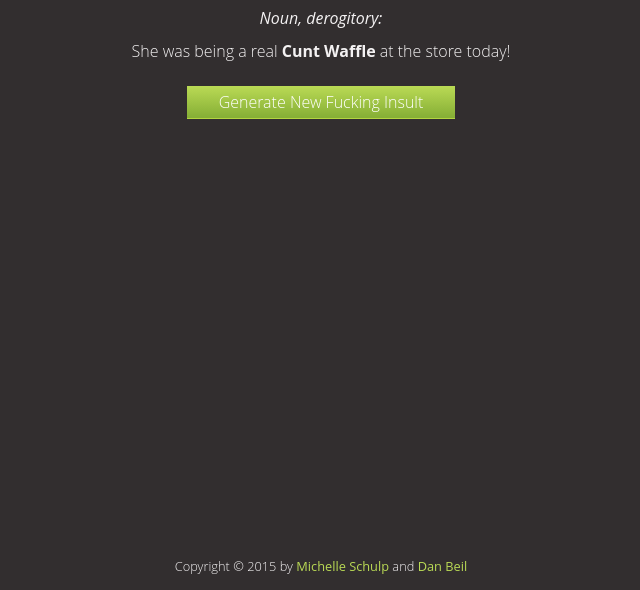
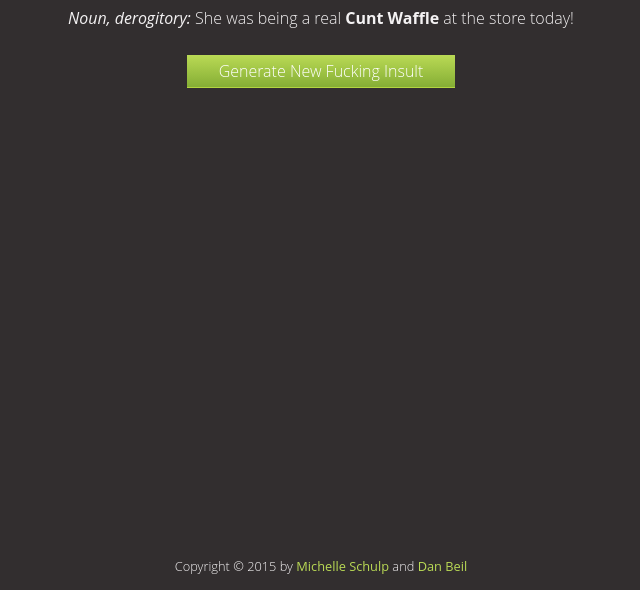
Before and after one commit to marktimemedia/insult-generator, a plain HTML site: page index.html in a window 1280 px wide. Shown: the part 210-800 px from the top of the page, without its empty margins (319-959 px from the left). Drawn offline with Linux system fonts and the light colour scheme.

Commit message:
fucking updating some styles and shit

```diff
--- a/css/_general.scss
+++ b/css/_general.scss
@@ -19,6 +19,10 @@
 
 .ass {
 	font-weight:700;
+}
+
+.mothafuckin {
+	display:inline;
 }
 
 
--- a/index.html
+++ b/index.html
@@ -26,10 +26,11 @@
 				</div>
 
 				<div class="fucking shit description">
-					<p class="sentence"><span class="meta">Noun, derogitory:</span>
-						<div class="muffin">
-							She was being a real <span class="ass">snatch waffle </span> at the store today."</p>
-						</div>
+					<p><span class="mothafuckin meta">Noun, derogitory:</span>
+						<span class="mothafuckin sentence">
+							She was being a real <span class="ass">snatch waffle </span> at the store today."
+						</span>
+					</p>
 				</div>
 
 				<div class="fucking shit">
--- a/js/insult.js
+++ b/js/insult.js
@@ -64,7 +64,7 @@
 	}
 
 	function randThatShitUp() {
-		var $fuckingTarget = $( '.fucking.description .muffin' );
+		var $fuckingTarget = $( '.fucking.description .sentence' );
 		var randFuckingArray = randomUpSomeShit( cussing, fuckAssNoun, fuckingDescriptions );
 		var fuckingDescription = randFuckingArray[2];
 
--- /dev/null
+++ b/js/min/insult-min.js
@@ -0,0 +1 @@
+!function($){function a(a,s,n){var t=a[Math.floor(Math.random()*a.length)],e=s[Math.floor(Math.random()*s.length)],o=n[Math.floor(Math.random()*n.length)];return[t,e,o]}function s(){var s=$(".fucking.description .sentence"),o=a(n,t,e),l=o[2];$(".insult h1.ass").html(o[0]+" "+o[1]),s.html(o[2]),s.find("span").html(o[0]+" "+o[1])}var n=["Snatch","Cunt","Dick","Fuck","Bitch","Ass","Wank","Douche","Tit","Cock","Shit","Twat","Butt","Wang"],t=["Muffin","Waffle","Biscuit","Bucket","Bubble","Nozzle","Nugget","Pistol","Bagel","Sandwich","Canoe","Camel","Monkey","Panda","Farmer","Pilot","Sucker","Muncher","Wanker","Scrubber","Pusher","Scratcher"],e=['That <span class="ass"></span> just cut me off!','My boss is a major <span class="ass"></span>!','Don\'t tell her I said this, but that guy is a real <span class="ass"></span>!','Quit being such a <span class="ass"></span>!','The only people who would vote for that guy are total <span class="ass"></span>s!','What are you, some kind of <span class="ass"></span>?','Dude\'s a real <span class="ass"></span>, you know what I mean?','He\'s got an ego like a <span class="ass"></span>!','She was being a real <span class="ass"></span> at the store today!'];$("button.damn").on("click",s),s()}(jQuery);
```
Also changed, not shown: css/pink-grid/pinkgrid.scss (+27 -31 lines), style.css, 1 other file.
